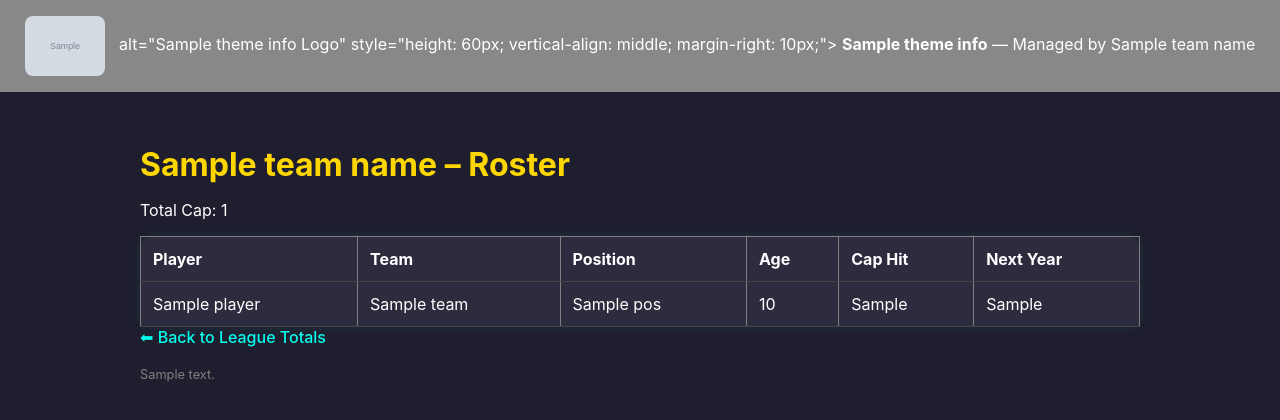
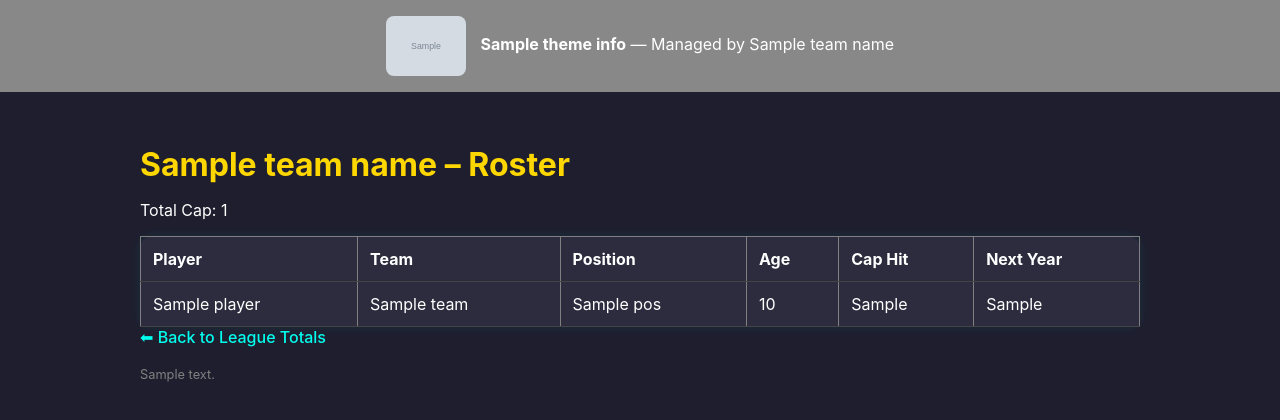
Before and after one commit to spickworth1991/SleeperSalary, a Flask app: template templates/team_detail.html in a window 1280 px wide. Shown: the top 420 px of the page. Run offline with Flask 3, Linux system fonts and the light colour scheme; the template is opened without the code that fills it: most values are stand-ins (such as "Sample title", 1, 10 or a date in 2020); grey boxes marked "Sample" are stand-in pictures.

Commit message:
Pretty Cool

```diff
--- a/templates/team_detail.html
+++ b/templates/team_detail.html
@@ -14,9 +14,6 @@
       <img src="{{ url_for('static', filename='logos/' ~ theme_info.logo) }}"
            alt="{{ theme_info.name }} Logo"
            onerror="this.style.display='none';"
-           style="height: 60px; vertical-align: middle; margin-right: 10px;">
-
-           alt="{{ theme_info.name }} Logo"
            style="height: 60px; vertical-align: middle; margin-right: 10px;">
       <strong>{{ theme_info.name }}</strong> — Managed by {{ team_name }}
     </div>
```
